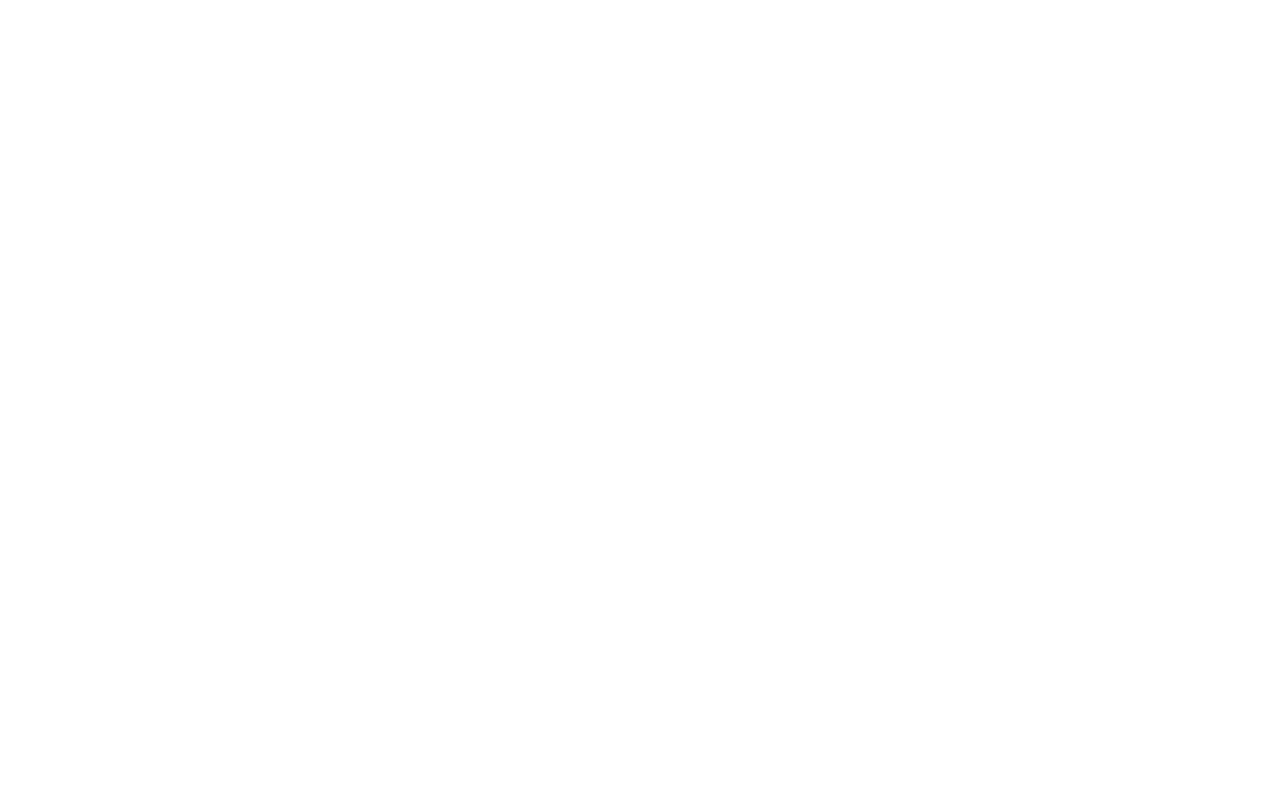
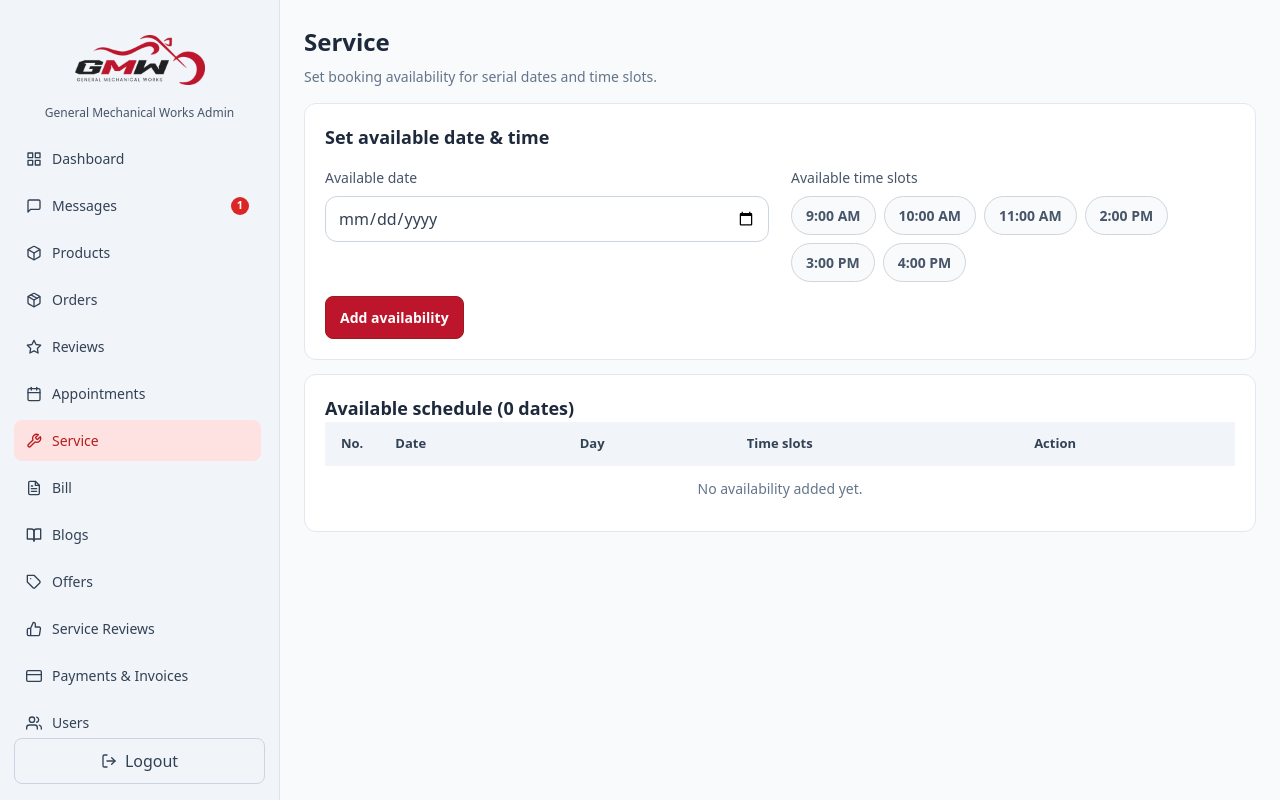
Before and after one commit to Nivesh26/General-Mechanical-Works, a React (Vite) app in the folder Frontend/: page /adminservice in a window 1280 px wide. Before the commit this address had no page. Built offline with nearby package versions, Linux system fonts and the light colour scheme.

Commit message:
Refactor AdminService and related components for improved service management; update routing and navigation labels for consistency, enhance service availability management with new UI elements, and allow selection of multiple services in the pickup and workshop panels.

```diff
--- a/Frontend/src/AdminComponent/AdminNavbar.tsx
+++ b/Frontend/src/AdminComponent/AdminNavbar.tsx
@@ -31,7 +31,7 @@
     { label: 'Orders', to: '/adminorders', icon: FiPackage },
     { label: 'Reviews', to: '/adminreviews', icon: FiStar },
     { label: 'Appointments', to: '/adminappointments', icon: FiCalendar },
-    { label: 'Services', to: '/adminservices', icon: FiTool },
+    { label: 'Service', to: '/adminservice', icon: FiTool },
     { label: 'Bill', to: '/adminbills', icon: FiFileText },
     { label: 'Blogs', to: '/adminblogs', icon: FiBookOpen },
     { label: 'Offers', to: '/adminoffers', icon: FiTag },
--- a/Frontend/src/AdminPages/AdminService.tsx
+++ b/Frontend/src/AdminPages/AdminService.tsx
@@ -1,17 +1,285 @@
+import type { CSSProperties } from 'react'
+import { useMemo, useState } from 'react'
 import AdminNavbar from '../AdminComponent/AdminNavbar'
-import { ADMIN_MAIN_SCROLL, ADMIN_PAGE_HEADER_SPACING, ADMIN_PAGE_TITLE } from '../AdminComponent/adminMainStyles'
+import { ADMIN_MAIN_SCROLL, ADMIN_PAGE_HEADER_SPACING, ADMIN_PAGE_SUBTITLE, ADMIN_PAGE_TITLE } from '../AdminComponent/adminMainStyles'
+import { timeSlots } from '../UserComponent/serviceBookingShared'
+
+type DateAvailability = {
+  date: string
+  slots: string[]
+}
+
+function dayNameFromDate(date: string): string {
+  const parsed = new Date(`${date}T00:00:00`)
+  if (Number.isNaN(parsed.getTime())) return '-'
+  return parsed.toLocaleDateString(undefined, { weekday: 'long' })
+}
 
 const AdminService = () => {
+  const [date, setDate] = useState('')
+  const [selectedSlots, setSelectedSlots] = useState<string[]>([])
+  const [availability, setAvailability] = useState<DateAvailability[]>([])
+  const [error, setError] = useState('')
+  const [editingDate, setEditingDate] = useState<string | null>(null)
+
+  const minDate = useMemo(() => new Date().toISOString().slice(0, 10), [])
+
+  const toggleSlot = (slot: string) => {
+    setSelectedSlots((prev) => (prev.includes(slot) ? prev.filter((s) => s !== slot) : [...prev, slot]))
+  }
+
+  const addAvailability = () => {
+    if (!date) {
+      setError('Please choose a date first.')
+      return
+    }
+    if (selectedSlots.length === 0) {
+      setError('Please select at least one time slot.')
+      return
+    }
+
+    setAvailability((prev) => {
+      const existing = prev.find((row) => row.date === date)
+      if (existing) {
+        const merged = Array.from(new Set([...existing.slots, ...selectedSlots]))
+        return prev
+          .map((row) => (row.date === date ? { ...row, slots: merged } : row))
+          .sort((a, b) => a.date.localeCompare(b.date))
+      }
+      return [...prev, { date, slots: [...selectedSlots] }].sort((a, b) => a.date.localeCompare(b.date))
+    })
+
+    setSelectedSlots([])
+    setError('')
+    setEditingDate(null)
+  }
+
+  const removeDate = (targetDate: string) => {
+    setAvailability((prev) => prev.filter((row) => row.date !== targetDate))
+    if (editingDate === targetDate) {
+      setEditingDate(null)
+      setDate('')
+      setSelectedSlots([])
+    }
+  }
+
+  const startEdit = (row: DateAvailability) => {
+    setDate(row.date)
+    setSelectedSlots([...row.slots])
+    setEditingDate(row.date)
+    setError('')
+  }
+
   return (
     <div style={{ minHeight: '100vh', backgroundColor: '#f8fafc' }}>
       <AdminNavbar />
       <main style={ADMIN_MAIN_SCROLL}>
         <div style={ADMIN_PAGE_HEADER_SPACING}>
-          <h1 style={ADMIN_PAGE_TITLE}>Services</h1>
+          <h1 style={ADMIN_PAGE_TITLE}>Service</h1>
+          <p style={ADMIN_PAGE_SUBTITLE}>Set booking availability for serial dates and time slots.</p>
         </div>
+
+        <section style={cardStyle}>
+          <h2 style={sectionTitleStyle}>Set available date & time</h2>
+          <div style={{ display: 'grid', gridTemplateColumns: '1fr 1fr', gap: '22px', marginTop: '16px' }}>
+            <div>
+              <label htmlFor="admin-service-date" style={labelStyle}>
+                Available date
+              </label>
+              <input
+                id="admin-service-date"
+                type="date"
+                min={minDate}
+                value={date}
+                onChange={(e) => setDate(e.target.value)}
+                style={inputStyle}
+              />
+            </div>
+            <div>
+              <span style={labelStyle}>Available time slots</span>
+              <div style={{ display: 'flex', gap: '8px', flexWrap: 'wrap' }}>
+                {timeSlots.map((slot) => {
+                  const active = selectedSlots.includes(slot)
+                  return (
+                    <button
+                      key={slot}
+                      type="button"
+                      onClick={() => toggleSlot(slot)}
+                      style={{
+                        border: active ? '1px solid #bd162c' : '1px solid #d1d5db',
+                        borderRadius: '999px',
+                        padding: '8px 14px',
+                        fontSize: '14px',
+                        fontWeight: 600,
+                        color: active ? '#ffffff' : '#475569',
+                        backgroundColor: active ? '#bd162c' : '#f8fafc',
+                        cursor: 'pointer',
+                      }}
+                    >
+                      {slot}
+                    </button>
+                  )
+                })}
+              </div>
+            </div>
+          </div>
+
+          {error ? <p style={{ margin: '10px 0 0', color: '#b91c1c', fontSize: '13px' }}>{error}</p> : null}
+
+          <div style={{ marginTop: '14px' }}>
+            <button type="button" onClick={addAvailability} style={buttonStyle}>
+              {editingDate ? 'Update availability' : 'Add availability'}
+            </button>
+          </div>
+        </section>
+
+        <section style={cardStyle}>
+          <h2 style={sectionTitleStyle}>Available schedule ({availability.length} dates)</h2>
+          <div style={{ overflowX: 'auto' }}>
+            <table style={{ width: '100%', borderCollapse: 'collapse', minWidth: '760px' }}>
+              <thead>
+                <tr style={{ backgroundColor: '#f1f5f9' }}>
+                  <th style={{ ...thStyle, width: '52px', textAlign: 'center' }}>No.</th>
+                  <th style={thStyle}>Date</th>
+                  <th style={thStyle}>Day</th>
+                  <th style={thStyle}>Time slots</th>
+                  <th style={thStyle}>Action</th>
+                </tr>
+              </thead>
+              <tbody>
+                {availability.length > 0 ? (
+                  availability.map((row, index) => (
+                    <tr key={row.date} style={{ borderTop: '1px solid #e2e8f0' }}>
+                      <td style={{ ...tdStyle, textAlign: 'center', color: '#64748b', fontWeight: 600 }}>{index + 1}</td>
+                      <td style={tdStyle}>{row.date}</td>
+                      <td style={tdStyle}>{dayNameFromDate(row.date)}</td>
+                      <td style={tdStyle}>
+                        <div style={{ display: 'flex', flexWrap: 'wrap', gap: '6px' }}>
+                          {row.slots.map((slot) => (
+                            <span key={`${row.date}-${slot}`} style={slotChipStyle}>
+                              {slot}
+                            </span>
+                          ))}
+                        </div>
+                      </td>
+                      <td style={tdStyle}>
+                        <div style={{ display: 'flex', gap: '8px', flexWrap: 'wrap' }}>
+                          <button type="button" onClick={() => startEdit(row)} style={editButtonStyle}>
+                            Edit
+                          </button>
+                          <button type="button" onClick={() => removeDate(row.date)} style={removeButtonStyle}>
+                            Remove
+                          </button>
+                        </div>
+                      </td>
+                    </tr>
+                  ))
+                ) : (
+                  <tr>
+                    <td colSpan={5} style={{ ...tdStyle, textAlign: 'center', color: '#64748b' }}>
+                      No availability added yet.
+                    </td>
+                  </tr>
+                )}
+              </tbody>
+            </table>
+          </div>
+        </section>
       </main>
     </div>
   )
 }
 
+const cardStyle: CSSProperties = {
+  backgroundColor: '#ffffff',
+  border: '1px solid #e2e8f0',
+  borderRadius: '12px',
+  padding: '20px',
+  marginBottom: '14px',
+}
+
+const sectionTitleStyle: CSSProperties = {
+  margin: 0,
+  fontSize: '18px',
+  fontWeight: 700,
+  color: '#1e293b',
+}
+
+const labelStyle: CSSProperties = {
+  display: 'block',
+  marginBottom: '8px',
+  fontSize: '14px',
+  fontWeight: 500,
+  color: '#475569',
+}
+
+const inputStyle: CSSProperties = {
+  width: '100%',
+  border: '1px solid #cbd5e1',
+  borderRadius: '12px',
+  padding: '10px 12px',
+  fontSize: '16px',
+  color: '#334155',
+  boxSizing: 'border-box',
+}
+
+const buttonStyle: CSSProperties = {
+  padding: '10px 14px',
+  fontSize: '14px',
+  fontWeight: 600,
+  color: '#ffffff',
+  backgroundColor: '#bd162c',
+  border: '1px solid #991b1b',
+  borderRadius: '8px',
+  cursor: 'pointer',
+}
+
+const removeButtonStyle: CSSProperties = {
+  padding: '8px 12px',
+  fontSize: '12px',
+  fontWeight: 600,
+  color: '#b91c1c',
+  backgroundColor: '#fff',
+  border: '1px solid #fecaca',
+  borderRadius: '8px',
+  cursor: 'pointer',
+}
+
+const editButtonStyle: CSSProperties = {
+  padding: '8px 12px',
+  fontSize: '12px',
+  fontWeight: 600,
+  color: '#1d4ed8',
+  backgroundColor: '#eff6ff',
+  border: '1px solid #bfdbfe',
+  borderRadius: '8px',
+  cursor: 'pointer',
+}
+
+const thStyle: CSSProperties = {
+  textAlign: 'left',
+  padding: '12px 16px',
+  fontSize: '13px',
+  color: '#334155',
+  fontWeight: 600,
+  whiteSpace: 'nowrap',
+}
+
+const tdStyle: CSSProperties = {
+  padding: '12px 16px',
+  fontSize: '14px',
+  color: '#475569',
+  verticalAlign: 'top',
+}
+
+const slotChipStyle: CSSProperties = {
+  display: 'inline-block',
+  borderRadius: '999px',
+  padding: '4px 10px',
+  fontSize: '12px',
+  fontWeight: 700,
+  backgroundColor: '#f1f5f9',
+  color: '#475569',
+}
+
 export default AdminService
--- a/Frontend/src/App.tsx
+++ b/Frontend/src/App.tsx
@@ -24,7 +24,6 @@
 import AdminReviews from './AdminPages/AdminReviews'
 import AdminMessage from './AdminPages/AdminMessage'
 import AdminAppointments from './AdminPages/AdminAppointments'
-import AdminService from './AdminPages/AdminService'
 import AdminBill from './AdminPages/AdminBill'
 import AdminBlog from './AdminPages/AdminBlog'
 import AdminOffer from './AdminPages/AdminOffer'
@@ -32,6 +31,7 @@
 import AdminPayments from './AdminPages/AdminPayments'
 import ChatbotWidget from './UserComponent/ChatbotWidget'
 import AdminUserProfile from './AdminPages/UserProfile'
+import AdminService from './AdminPages/AdminService'
 
 
 
@@ -98,7 +98,7 @@
       <Route path="/adminreviews" element={withFade(<AdminReviews />)} />
       <Route path="/adminmessages" element={withFade(<AdminMessage />)} />
       <Route path="/adminappointments" element={withFade(<AdminAppointments />)} />
-      <Route path="/adminservices" element={withFade(<AdminService />)} />
+      <Route path="/adminservice" element={withFade(<AdminService />)} />
       <Route path="/adminbills" element={withFade(<AdminBill />)} />
       <Route path="/adminblogs" element={withFade(<AdminBlog />)} />
       <Route path="/adminoffers" element={withFade(<AdminOffer />)} />
--- a/Frontend/src/UserComponent/serviceBookingShared.ts
+++ b/Frontend/src/UserComponent/serviceBookingShared.ts
@@ -12,6 +12,9 @@
   { id: "engine", title: "Engine Repair", description: "Engine diagnostics & repair", Icon: HiOutlineCog },
   { id: "dent", title: "Dent & painting", description: "Dent repair & paint", Icon: HiOutlinePaintBrush },
   { id: "modify", title: "Modify bike", description: "Tuning & modifications", Icon: HiOutlineWrench },
+  { id: "battery", title: "Battery Service", description: "Battery test, charge & replacement", Icon: HiOutlineSparkles },
+  { id: "chain", title: "Chain & Sprocket", description: "Chain cleaning, alignment and replace", Icon: HiOutlineWrench },
+  { id: "other", title: "Other", description: "Any other custom bike service request", Icon: HiOutlinePaintBrush },
 ] as const;
 
 export const timeSlots = ["9:00 AM", "10:00 AM", "11:00 AM", "2:00 PM", "3:00 PM", "4:00 PM"];
```
Also changed, not shown: Frontend/src/UserComponent/ServicePickupPanel.tsx (+18 -5 lines), Frontend/src/UserComponent/ServiceWorkshopPanel.tsx (+16 -5 lines).
